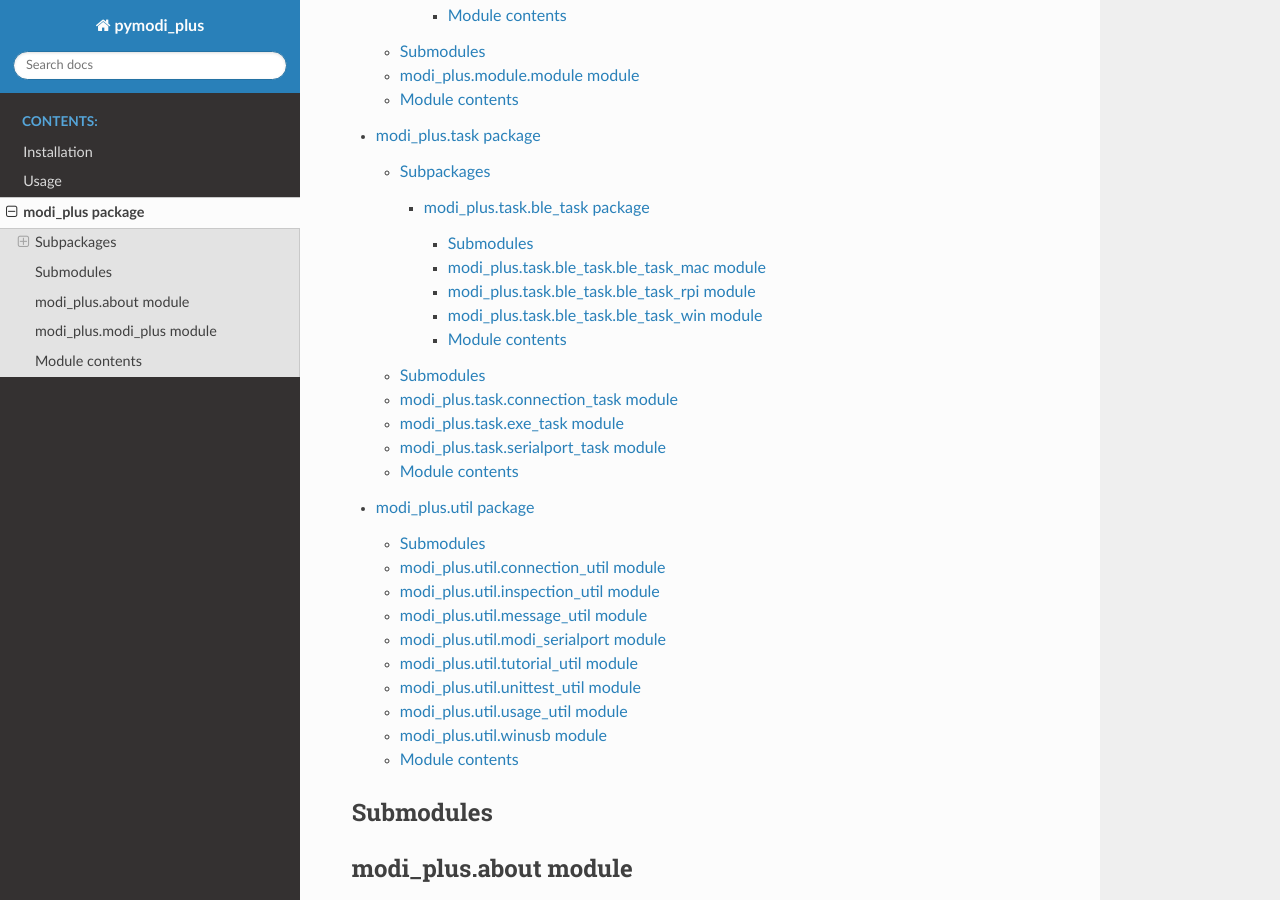
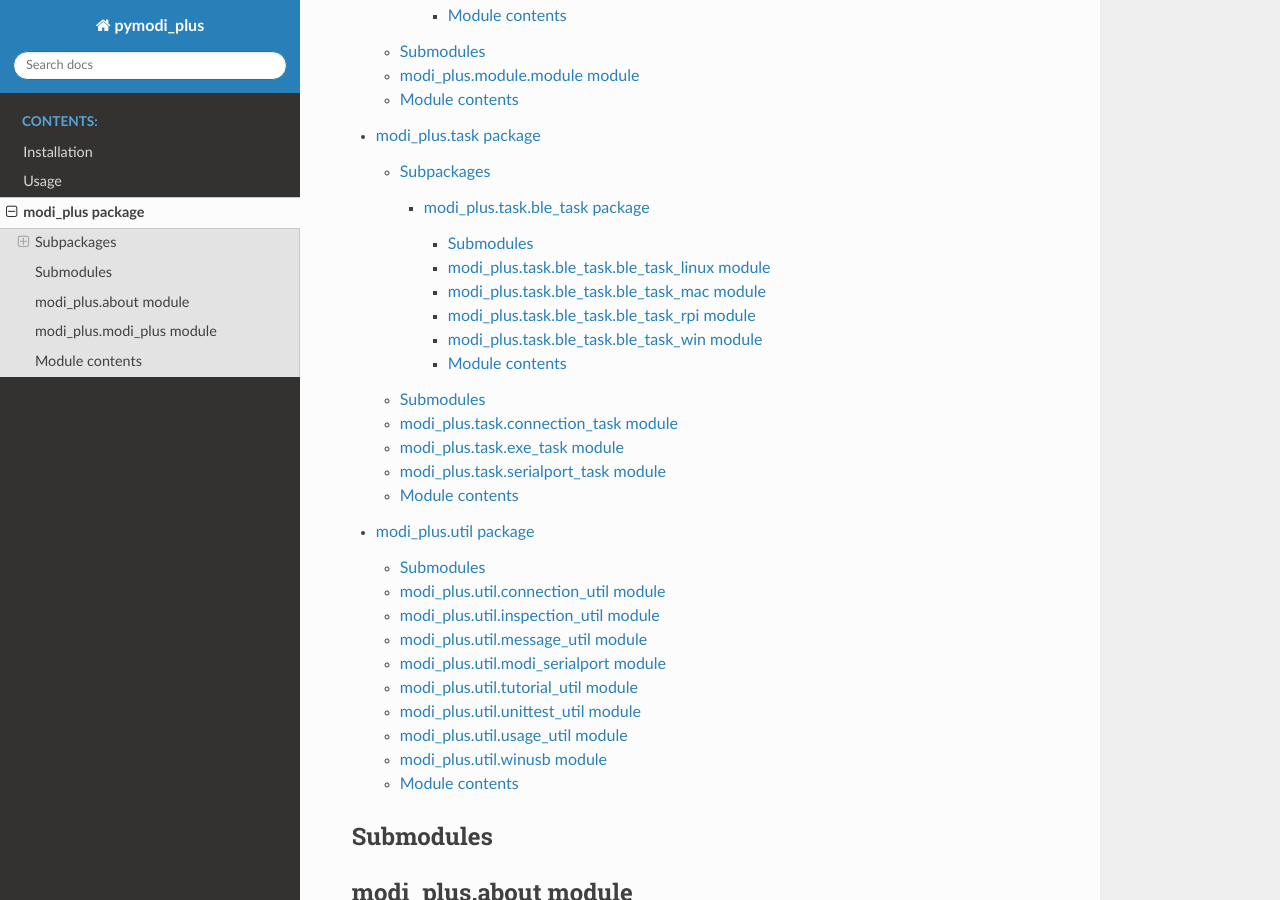
Before and after one commit to LUXROBO/pymodi-plus, a Sphinx documentation site: the page built from docs/modi_plus.rst, in a window 1280 px wide and 900 px high, scrolled down 824 px. Built offline with Sphinx 7.4.7 and the Read the Docs theme 2.0.0, drawn with Linux system fonts in a browser that asks for light colours; the version number could not be read and is left out.

Commit message:
update docs

```diff
--- a/docs/history.rst
+++ b/docs/history.rst
@@ -30,7 +30,7 @@ History
 
 .. _section-3:
 
-0.1.1 (2022-11-22)
+0.1.1 (2022-11-23)
 ------------------
 
 -  Feature
--- a/docs/modi_plus.task.ble_task.rst
+++ b/docs/modi_plus.task.ble_task.rst
@@ -3,6 +3,14 @@ modi\_plus.task.ble\_task package
 
 Submodules
 ----------
+
+modi\_plus.task.ble\_task.ble\_task\_linux module
+-------------------------------------------------
+
+.. automodule:: modi_plus.task.ble_task.ble_task_linux
+   :members:
+   :undoc-members:
+   :show-inheritance:
 
 modi\_plus.task.ble\_task.ble\_task\_mac module
 -----------------------------------------------
```
Also changed, not shown: HISTORY.md (+1 -1 lines).
